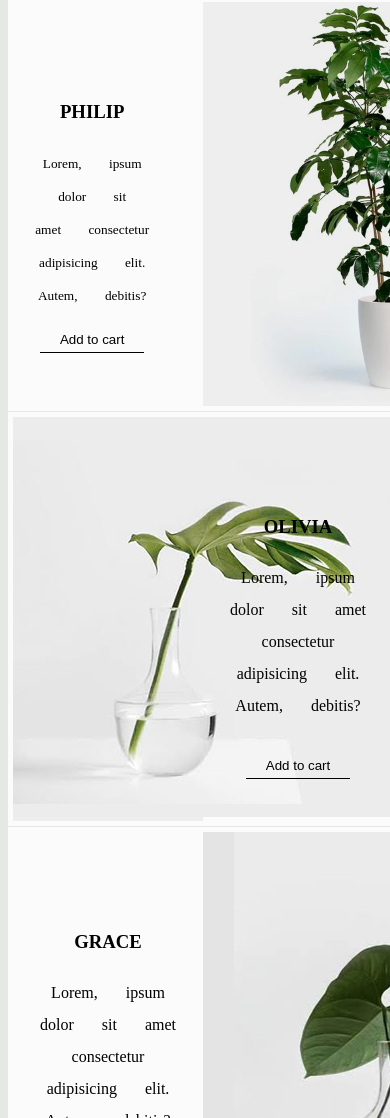
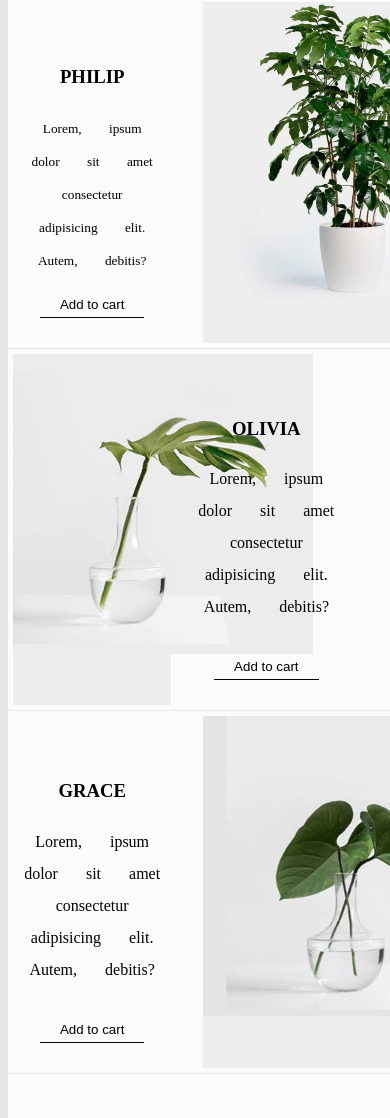
Before and after one commit to Haybuka/grid-plant, a plain HTML site: page index.html in a window 390 px wide. Shown: the part 840-1958 px from the top of the page. Drawn offline with Linux system fonts and the light colour scheme.

Commit message:
Added 3 new screens Sizes

```diff
--- a/main.css
+++ b/main.css
@@ -320,8 +320,82 @@ footer ul#footerNav ul {
 
 #attribution {
     grid-column: 6/10;
+    padding: 5px;
 }
 
 #attribution i {
     color: rgb(168, 5, 5);
 }
+
+@media screen and (max-width:840px) {
+    footer ul#footerNav {
+        grid-column: 7/12;
+    }
+
+    footer ul#footerNav li {
+        margin-left: 10px;
+    }
+
+}
+
+@media screen and (max-width:800px) {
+    nav ul {
+        grid-column: 8/13;
+        padding: 0;
+        margin: 0;
+    }
+
+    article#second #olivImage {
+        grid-column: 1/6;
+    }
+
+    article#second #olivAside {
+        grid-column: 6/12;
+        padding: 10px;
+        margin-top: 30px;
+    }
+
+    article#second #olivImage img {
+        height: 300px;
+        width: 300px;
+    }
+
+    article#first {
+        grid-column: 1/13;
+        padding: 5px;
+        overflow: hidden;
+    }
+
+    article#first #philAside {
+        grid-column: 1/6;
+        padding: 10px;
+        margin-top: 30px;
+    }
+
+    article#first #philImage {
+        background-color: #eee;
+        grid-column: 7/13;
+    }
+
+    article#first #philImage img {
+        height: 300px;
+        width: 300px;
+    }
+
+    article#third #graceAside {
+        grid-column: 1/6;
+        padding: 10px;
+        margin-top: 30px;
+    }
+
+    article#third aside#graceImage {
+        grid-column: 7/13;
+    }
+
+    article#third #graceImage img {
+        height: 300px;
+        width: 300px;
+    }
+}
+
+@media screen and (max-width:800px) {}
```
